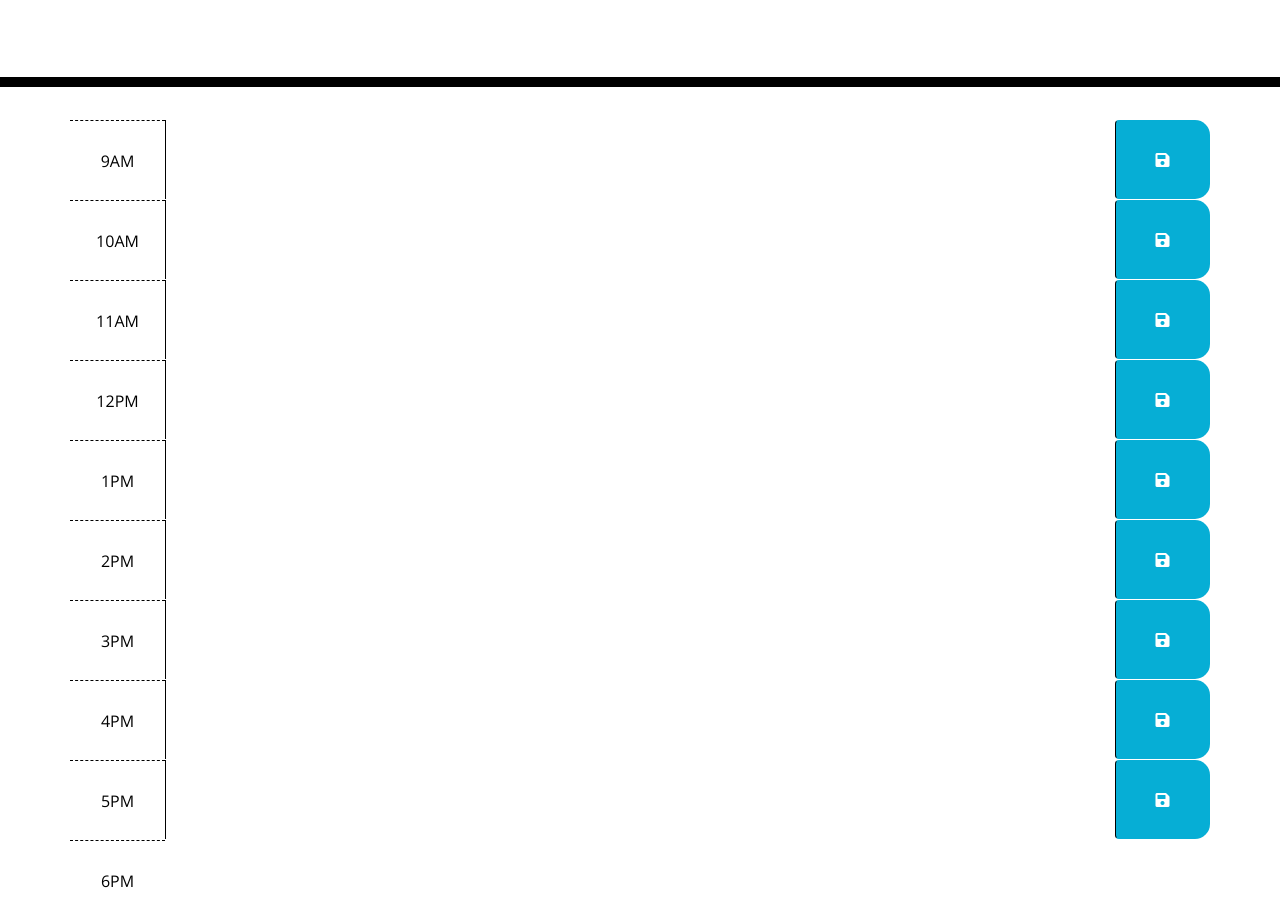
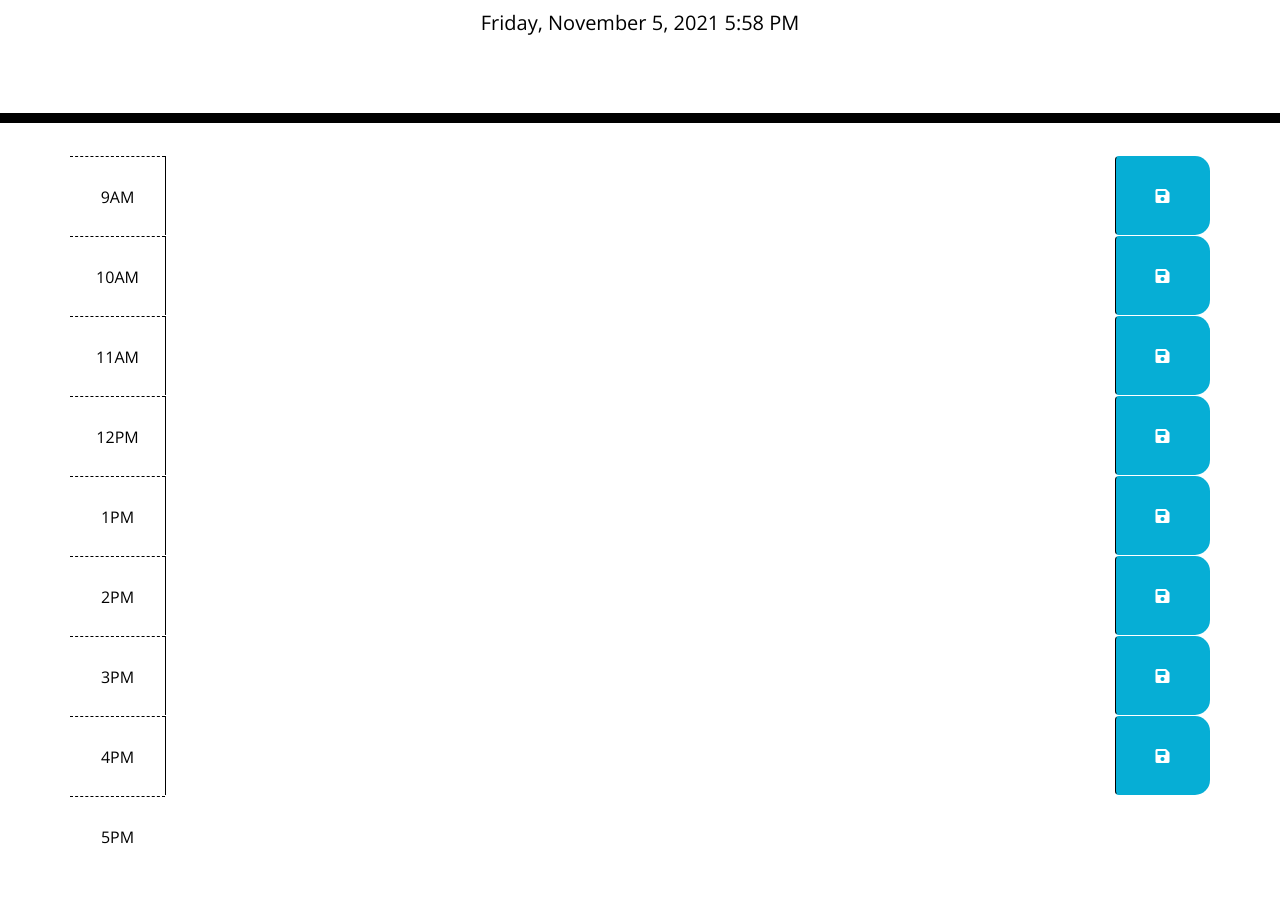
Before and after one commit to BMArsenault/work-scheduler, a plain HTML site: page index.html in a window 1280 px wide. Shown: the part 181-1100 px from the top of the page. After the commit the page ends 1056 px from the top, so only its background shows below. Drawn offline with nearby package versions, Linux system fonts and the light colour scheme.

Commit message:
added psuedo and var

```diff
--- a/Develop/script.js
+++ /dev/null
@@ -1,3 +0,0 @@
-function updateTimeSlotItems() {
-
-}
--- a/Develop/index.html
+++ b/index.html
@@ -98,17 +98,10 @@
         <div class="col-md-1 hour">
           5PM
         </div>
-        <textarea class="col-md-10 description">
-        </textarea>
-        <button class="btn saveBtn col-md-1"><i class="fas fa-save"></i></button>
-      </div>
-      <div id="hour-9" class="row time-block">
-        <div class="col-md-1 hour">
-          6PM
-        </div>
     </div>
 
     <script src="https://code.jquery.com/jquery-3.4.1.min.js"></script>
     <script src="https://cdnjs.cloudflare.com/ajax/libs/moment.js/2.24.0/moment.min.js"></script>
+    <script src="script.js"></script>
   </body>
 </html>
--- /dev/null
+++ b/script.js
@@ -0,0 +1,31 @@
+//  display date/time to top of page
+var dateToday = moment().format('LLLL');
+$("#currentDay").html(dateToday);
+
+function updateTimeSlotItems() {
+
+    // apply hours through Moment.js (.time-block class)
+    var now = moment().hour();
+
+    $(".time-block").each(function () {
+
+
+    // less than hours means past
+
+    // equal to 0 is present
+
+    // greater than hours is future
+    })
+
+
+}
+
+function updatePlanner() {
+
+// save button 'click'
+    // get value of description
+// var text =
+    // get value of time-block
+// var time =
+    // store date in time-block with description
+}
--- /dev/null
+++ b/settings.json
@@ -0,0 +1,3 @@
+{
+    "liveServer.settings.port": 5501
+}
```
Also changed, not shown: style.css (renamed from Develop/style.css).
